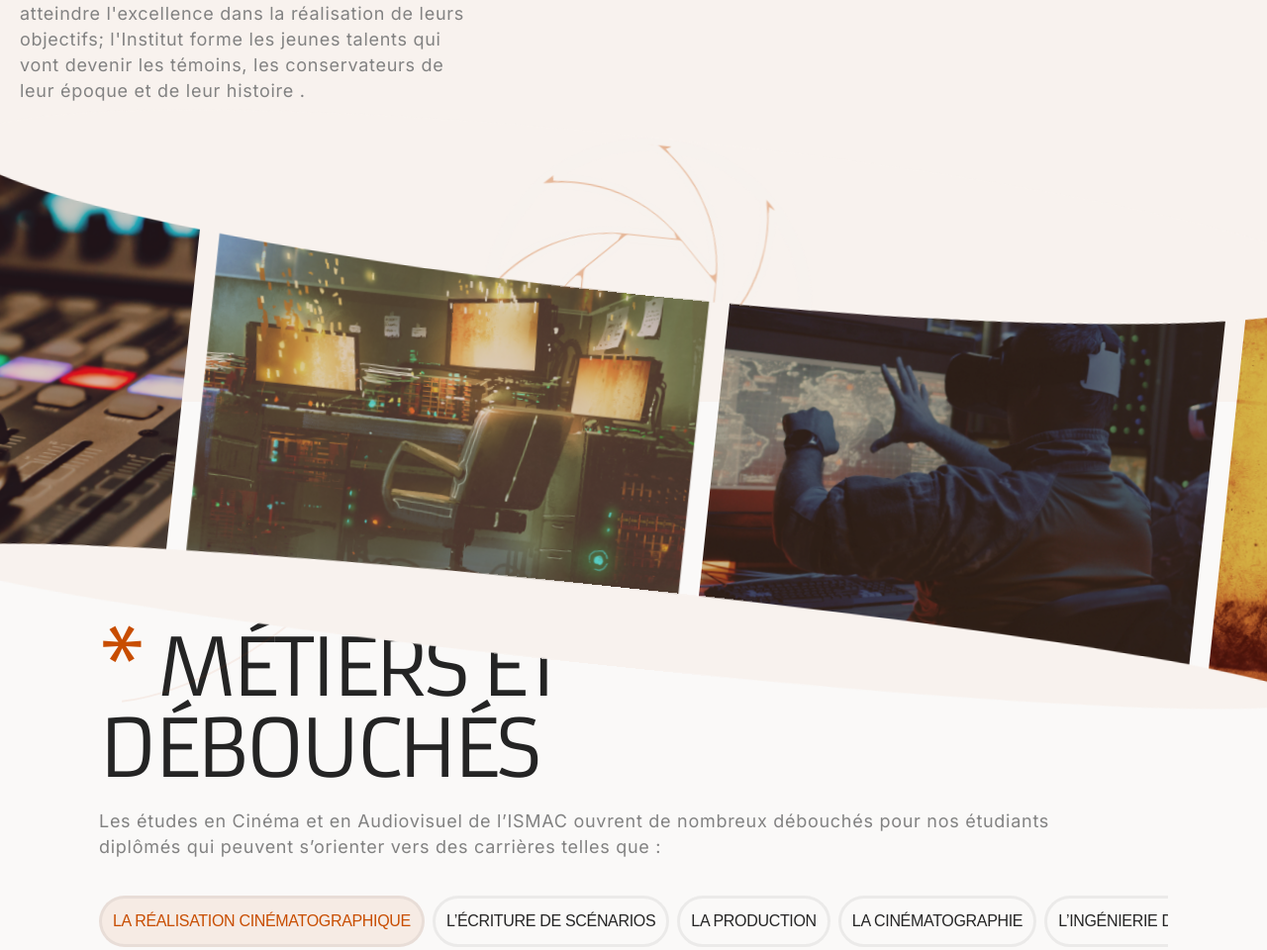
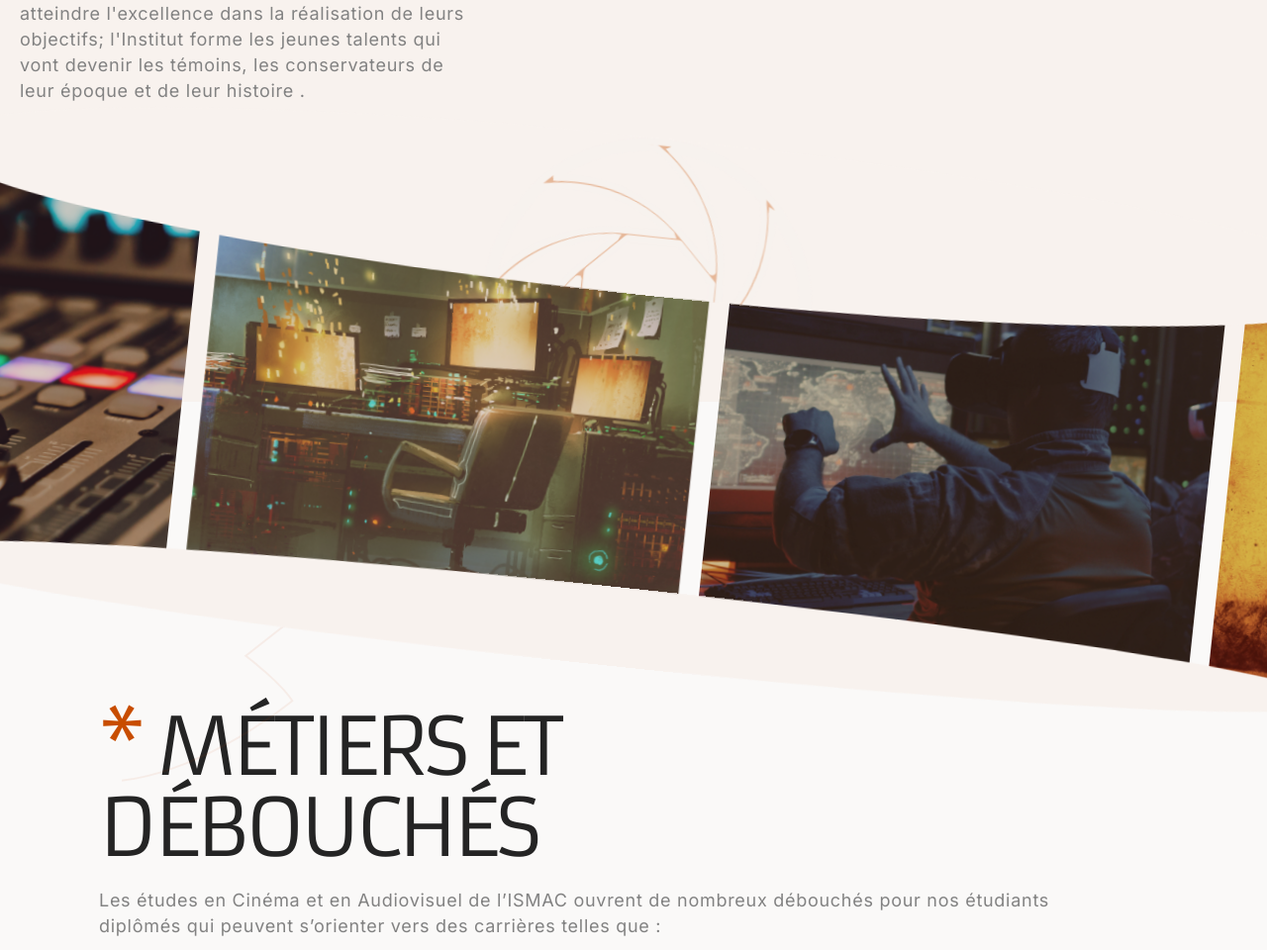
Before and after one commit to majilan37/ismac-template, a website built with Parcel: page index.html in a window 1280 px wide. Shown: the part 3483-4443 px from the top of the page at 99% size. Built offline with nearby package versions, Linux system fonts and the light colour scheme.

Commit message:
fix bug resposive

```diff
--- a/index.html
+++ b/index.html
@@ -650,7 +650,7 @@
 
           <div class="w-full flex gap-5 relative flex-nowrap mt-10 rotate-6">
             <div
-              class="absolute w-[110vw] -top-24 z-[60] overflow-hidden pt-20 left-1/2 -translate-x-1/2 right-1/2 rounded-[50%] bg-seashell h-20"
+              class="absolute w-[115vw] -top-24 z-[60] overflow-hidden pt-20 left-1/2 -translate-x-1/2 right-1/2 rounded-[50%] bg-seashell h-20"
             >
               <img
                 class="w-[333.4px] h-[333.6px] left-1/2 -translate-x-1/2 !m-[0] absolute -top-0 object-cover z-44"
@@ -661,7 +661,7 @@
             </div>
 
             <div
-              class="absolute w-[110vw] -bottom-10 z-[60] left-1/2 -translate-x-1/2 right-1/2 rounded-[50%] bg-seashell h-20"
+              class="absolute w-[115vw] -bottom-10 z-[60] left-1/2 -translate-x-1/2 right-1/2 rounded-[50%] bg-seashell h-20"
             ></div>
 
             <!-- <div
@@ -763,7 +763,7 @@
 
       <!-- * Débouchés et Métiers * -->
       <section
-        class="self-stretch px-[100px] mq1225:px-[50px] flex flex-col items-center justify-center pt-0 pb-0 box-border relative gap-[52px] z-[3] text-left text-61xl text-chocolate-200 font-armata mq850:gap-[26px]"
+        class="self-stretch mt-20 xl:px-[100px] mq1225:px-5 flex flex-col items-center justify-center pt-0 pb-0 box-border relative gap-[52px] z-[3] text-left text-61xl text-chocolate-200 font-armata mq850:gap-[26px]"
       >
         <div
           class="flex flex-col items-start justify-start gap-[36px] max-w-full mq850:gap-[18px]"
```
Also changed, not shown: output.css.
